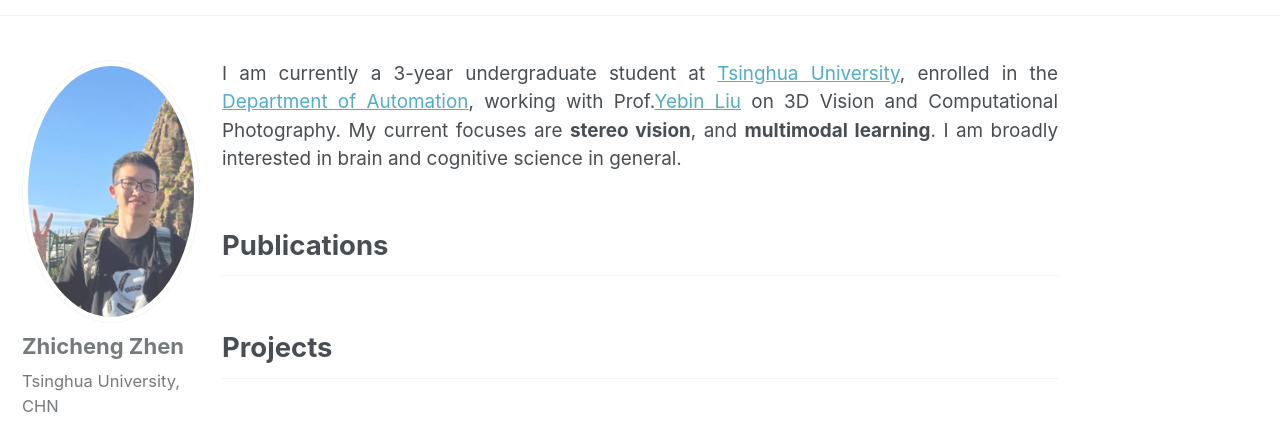
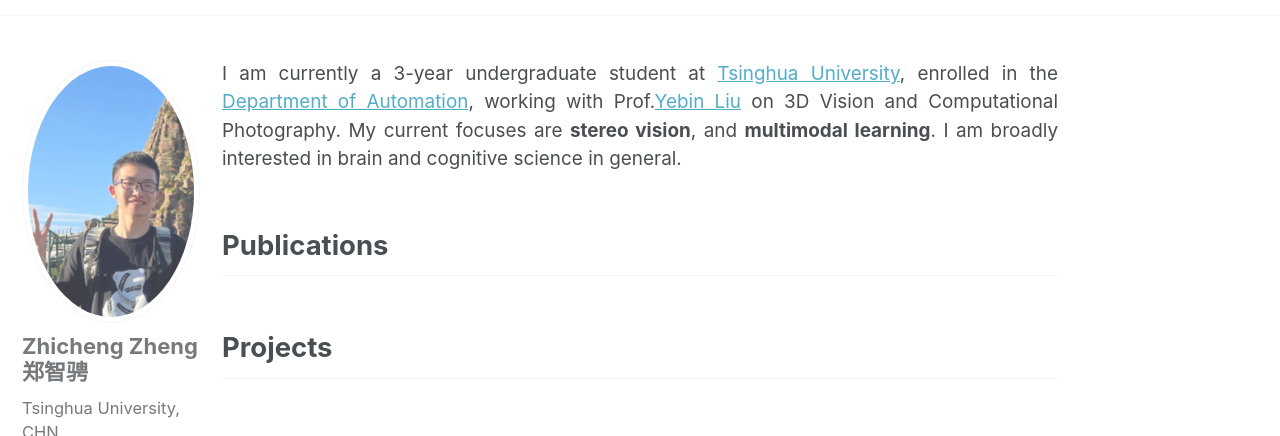
Before and after one commit to zzcnewly/zzcnewly.github.io, a plain HTML site: page index.html in a window 1280 px wide. Shown: the part 84-520 px from the top of the page. Drawn offline with Linux system fonts and the light colour scheme.

Commit message:
html+materials2

```diff
--- a/index.html
+++ b/index.html
@@ -172,7 +172,7 @@
 
 
   <div class="author__content">
-    <h3 class="author__name" itemprop="name">Zhicheng Zhen</h3>
+    <h3 class="author__name" itemprop="name">Zhicheng Zheng 郑智骋</h3>
 
       <p class="author__bio" itemprop="description">
         Tsinghua University, CHN
```
